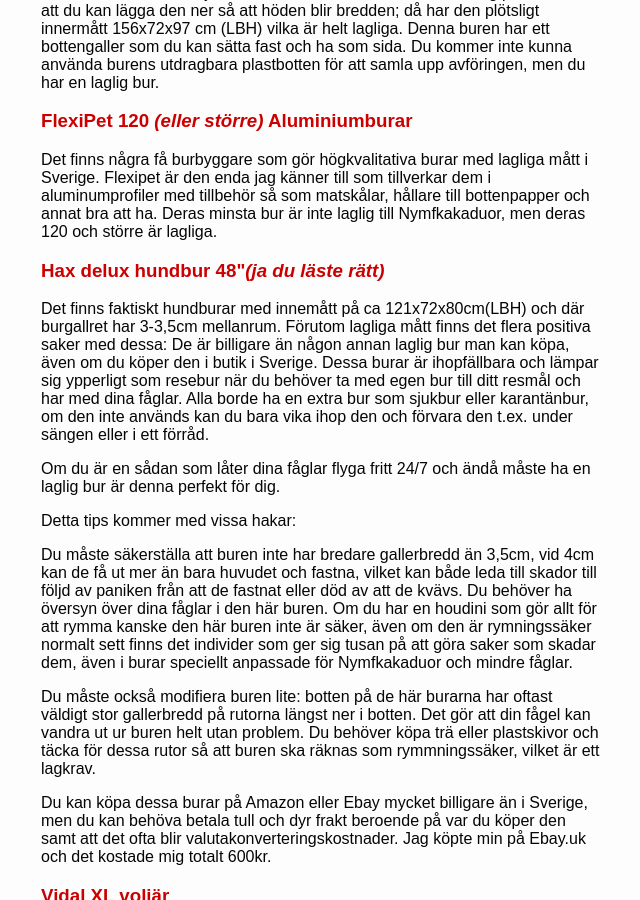
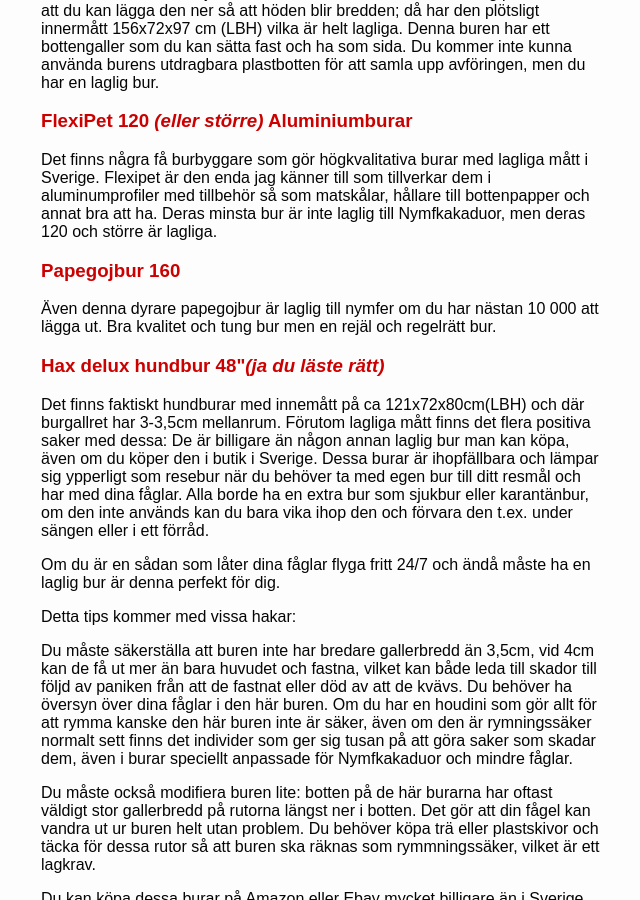
Before and after one commit to EvelinFoxell/lyrics, a Jekyll site: the page built from _articles/burar.html, in a window 1280 px wide and 900 px high, scrolled down 883 px. Shown: the whole window, without its empty margins (319-959 px from the left). Built offline with Jekyll 4.4.1, drawn with Linux system fonts in a browser that asks for light colours.

Commit message:
Update cage article with new cage

```diff
--- a/_articles/burar.html
+++ b/_articles/burar.html
@@ -72,6 +72,11 @@
 		Det finns några få burbyggare som gör högkvalitativa burar med lagliga
 		mått i Sverige. Flexipet är den enda jag känner till som tillverkar dem i aluminumprofiler med tillbehör så som matskålar, hållare till bottenpapper och annat bra att ha. Deras minsta bur är inte laglig till Nymfkakaduor,
 		men deras 120 och större är lagliga.
+	</p>
+
+	<h3><a href="http://www.zoosajten.se/fagel/burar-voljarer/till-storre-faglar/papegojbur-160-1" name="papegojbur-160-1">Papegojbur 160</a></h3>
+	<p>
+		Även denna dyrare papegojbur är laglig till nymfer om du har nästan 10 000 att lägga ut. Bra kvalitet och tung bur men en rejäl och regelrätt bur.
 	</p>
 
 	<h3><a name="hundbur" href="https://www.cyberzoo.se/hund/transportburar-hund/transportbur-metall/hundtransportbur-svart-124-x-76-x-83-cm.html">Hax delux hundbur 48"<em>(ja du läste rätt)</em></a></h3>
```
